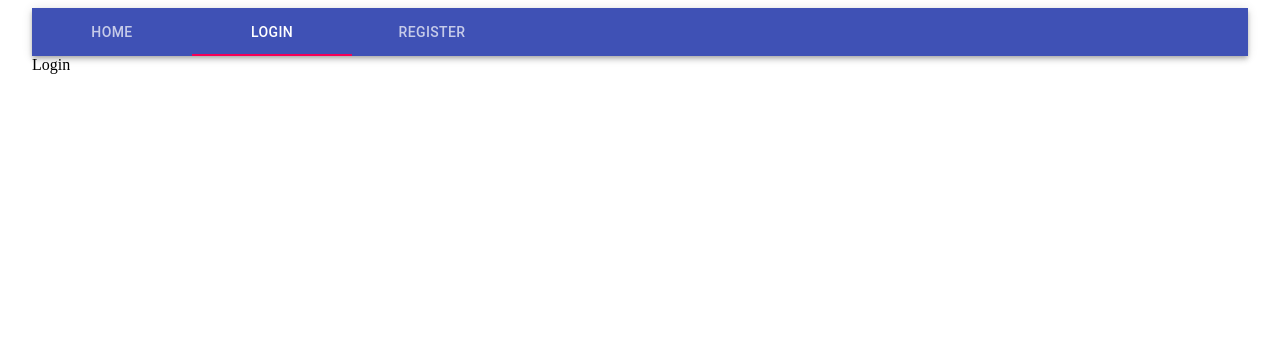
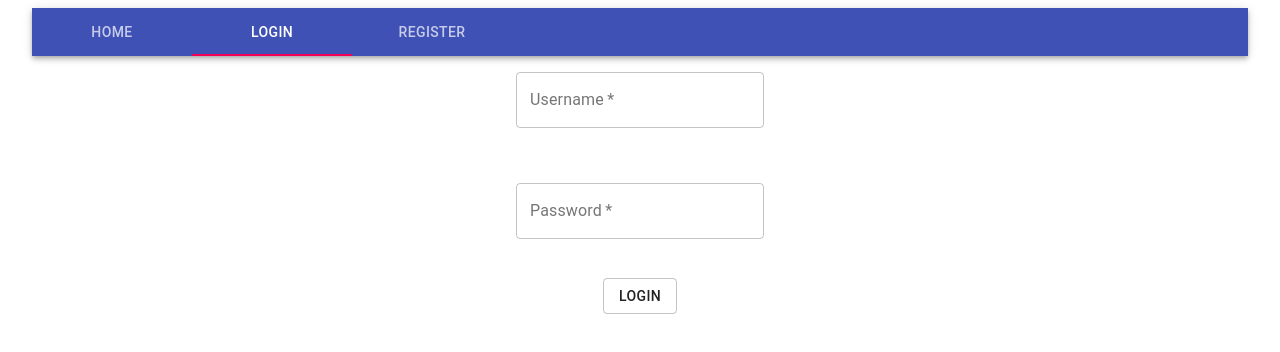
Before and after one commit to peleek/Office-Mate-Checker, a React (Create React App) app in the folder client/: page /login in a window 1280 px wide. Shown: the top 352 px of the page. Built offline with nearby package versions, Linux system fonts and the light colour scheme.

Commit message:
added login form, fixed errors in login logic

```diff
--- a/client/src/components/CustomTextField.tsx
+++ b/client/src/components/CustomTextField.tsx
@@ -2,16 +2,17 @@ import { TextField } from '@material-ui/core';
 import React from 'react';
 
 const getErrorMessage = (errorArray: Array<string>) => {
-	return errorArray.length ? errorArray?.reduce((prev, curr) => `${prev} ${curr}`) : '';
+	return errorArray.length ? errorArray?.reduce((prev, curr) => `${prev} ${curr}`) : ' ';
 };
 
 type Props = {
 	errorsArray: string[];
 	label: string;
 	onChange: (e) => void;
+	isPassword?: boolean;
 };
 
-export const CustomTextField: React.FC<Props> = ({ errorsArray, label, onChange }) => {
+export const CustomTextField: React.FC<Props> = ({ errorsArray, label, onChange, isPassword }) => {
 	return (
 		<TextField
 			error={!!errorsArray.length}
@@ -23,6 +24,7 @@ export const CustomTextField: React.FC<Props> = ({ errorsArray, label, onChange
 				.join('')}
 			onChange={onChange}
 			required
+			type={isPassword ? 'password' : 'text'}
 			id="standard-required"
 			label={label}
 		/>
--- a/client/src/pages/Login.tsx
+++ b/client/src/pages/Login.tsx
@@ -1,5 +1,113 @@
-import React from 'react';
+import React, { useState } from 'react';
+import { Grid, makeStyles, Button, CircularProgress } from '@material-ui/core';
+import { useMutation } from '@apollo/react-hooks';
+import gql from 'graphql-tag';
+import Alert from '@material-ui/lab/Alert';
+import { CustomTextField } from '../components/CustomTextField';
+
+const useStyles = makeStyles((theme) => ({
+	root: {
+		'& .MuiTextField-root': {
+			margin: theme.spacing(2),
+		},
+	},
+	alert: {
+		marginTop: '20px',
+	},
+}));
+
+const LOGIN_USER_MUTATION = gql`
+	mutation login($username: String!, $password: String!) {
+		login(username: $username, password: $password) {
+			id
+			email
+			username
+			createdAt
+			token
+		}
+	}
+`;
+
+const emptyErrors = {
+	username: [],
+	password: [],
+	server: [],
+};
 
 export const Login = () => {
-	return <div>Login</div>;
+	const styles = useStyles();
+
+	const [formValues, setFormValues] = useState({
+		username: '',
+		password: '',
+	});
+
+	const [errors, setErrors] = useState<{ [key: string]: Array<string> }>({
+		username: [],
+		password: [],
+		server: [],
+	});
+
+	const [loginUser, { loading }] = useMutation(LOGIN_USER_MUTATION, {
+		update(proxy, result) {
+			console.log(result);
+		},
+		onError(err) {
+			const registerFormErrors = err.graphQLErrors[0]?.extensions?.exception.errors;
+			if (registerFormErrors) {
+				setErrors({
+					...errors,
+					...registerFormErrors,
+				});
+			} else
+				setErrors({
+					...errors,
+					server: ['Internal server error.'],
+				});
+		},
+		variables: {
+			...formValues,
+		},
+	});
+
+	const onSubmit = (e) => {
+		e.preventDefault();
+		setErrors(emptyErrors);
+		loginUser();
+	};
+
+	const onChange = (e) => {
+		setFormValues({
+			...formValues,
+			[e.target.name]: e.target.value,
+		});
+	};
+
+	return (
+		<form noValidate autoComplete="off" onSubmit={onSubmit}>
+			<Grid container className={styles.root} direction="column" alignItems="center" justify="center">
+				<Grid item>
+					<CustomTextField errorsArray={errors.username} onChange={onChange} label="Username" />
+				</Grid>
+				<Grid item>
+					<CustomTextField isPassword errorsArray={errors.password} onChange={onChange} label="Password" />
+				</Grid>
+
+				{loading ? (
+					<CircularProgress />
+				) : (
+					<Button type="submit" variant="outlined">
+						Login
+					</Button>
+				)}
+				{errors.server.length
+					? errors.server.map((el) => (
+							<Alert className={styles.alert} severity="error">
+								{el}
+							</Alert>
+					  ))
+					: null}
+			</Grid>
+		</form>
+	);
 };
--- a/client/src/pages/Register.tsx
+++ b/client/src/pages/Register.tsx
@@ -35,13 +35,7 @@ const useStyles = makeStyles((theme) => ({
 	},
 }));
 
-const emptyErrors = {
-	username: [],
-	email: [],
-	password: [],
-	confirmPassword: [],
-	server: [],
-};
+const emptyErrors = { username: [], email: [], password: [], confirmPassword: [], server: [] };
 
 export const Register = () => {
 	const [formValues, setFormValues] = useState({
@@ -102,10 +96,11 @@ export const Register = () => {
 					<CustomTextField errorsArray={errors.username} onChange={onChange} label="Username" />
 				</Grid>
 				<Grid item>
-					<CustomTextField errorsArray={errors.password} onChange={onChange} label="Password" />
+					<CustomTextField isPassword errorsArray={errors.password} onChange={onChange} label="Password" />
 				</Grid>
 				<Grid item>
 					<CustomTextField
+						isPassword
 						errorsArray={errors.confirmPassword}
 						onChange={onChange}
 						label="Confirm Password"
```
Also changed, not shown: 2 other files (tests, documents, lock files or other folders).
